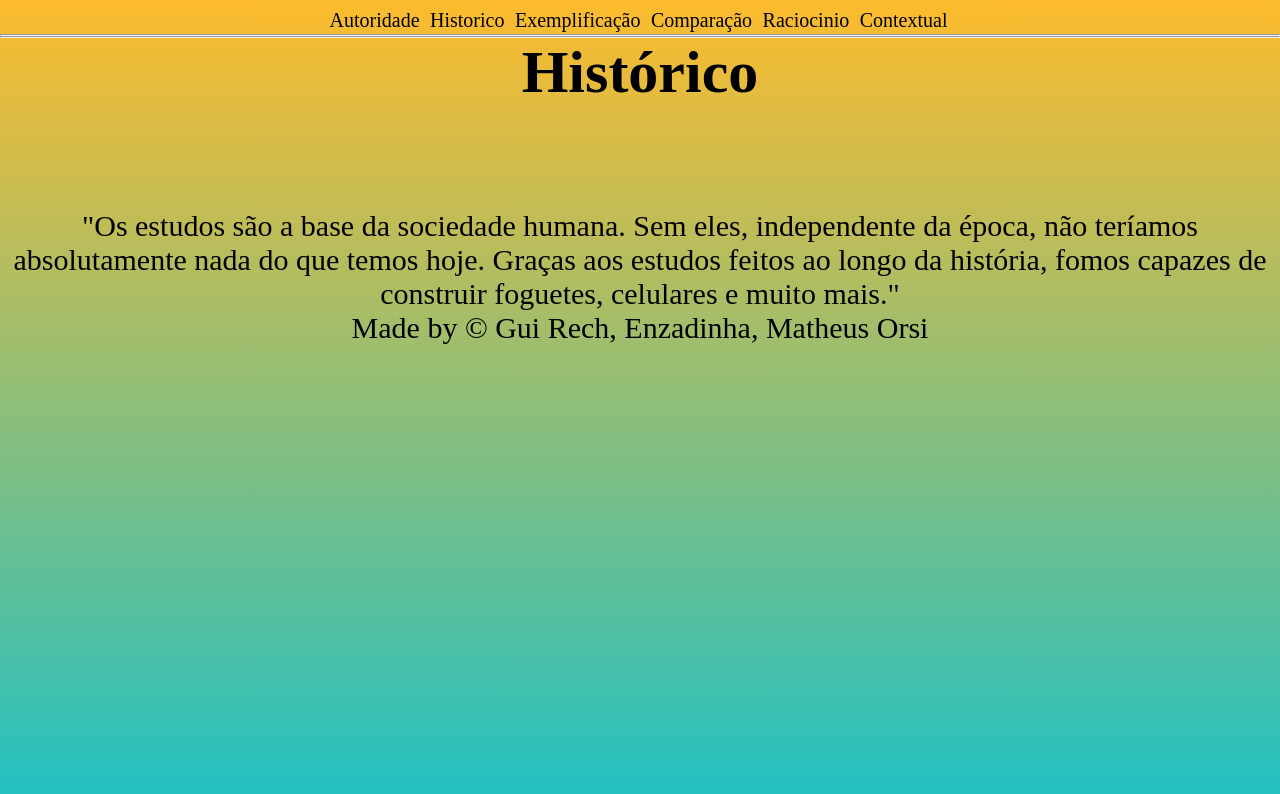
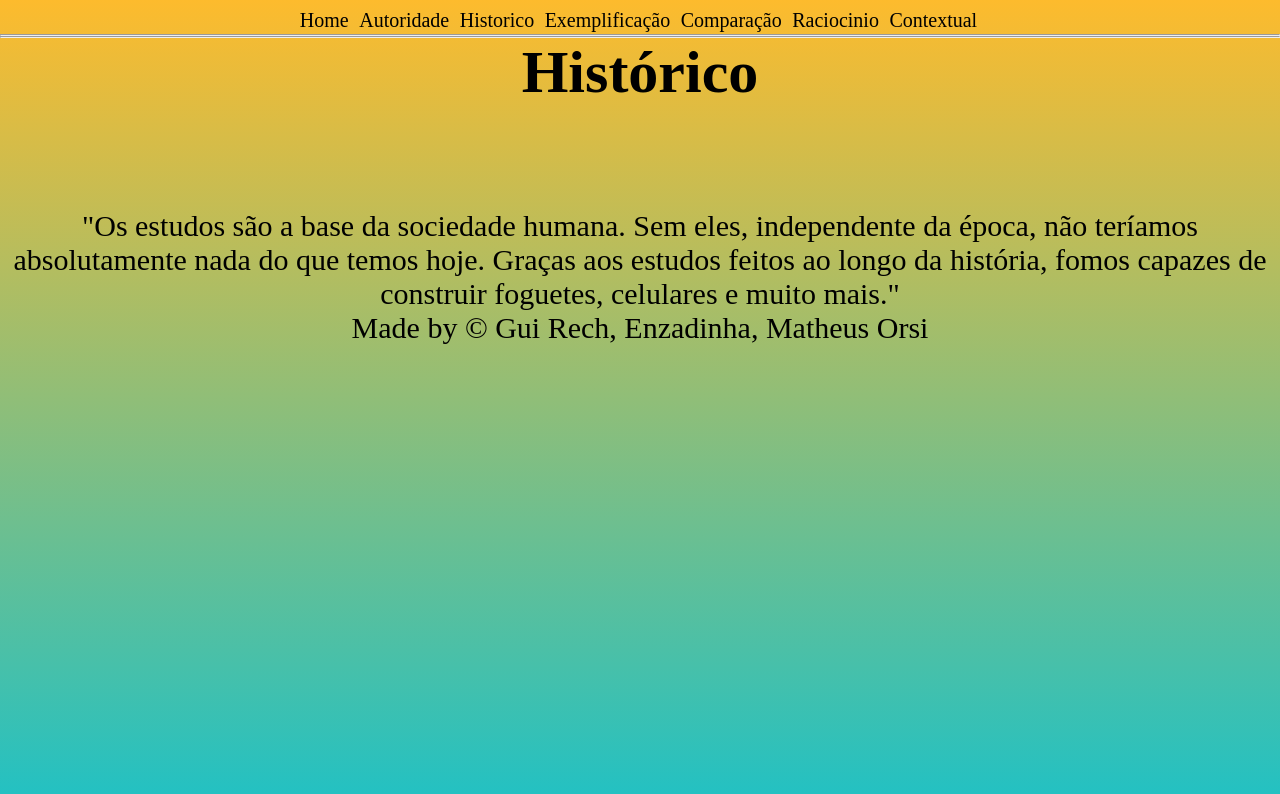
Before and after one commit to EnzoHipolito/site-portugues, a plain HTML site: page historico.html in a window 1280 px wide. Drawn offline with Linux system fonts and the light colour scheme.

Commit message:
Segunda Versao

```diff
--- a/historico.html
+++ b/historico.html
@@ -10,7 +10,8 @@
 <body>
     <header>
         <nav>
-            <a href="index.html">Autoridade</a>
+            <a href="index.html">Home</a>
+            <a href="autoridade.html">Autoridade</a>
             <a href="historico.html">Historico</a>
             <a href="exemplificacao.html">Exemplificação</a>
             <a href="comparacao.html">Comparação</a>
```
Also changed, not shown: autoridade.html (+2 -1 lines), comparacao.html (+2 -1 lines), contextual.html (+2 -1 lines), exemplificacao.html (+2 -1 lines), raciocinio.html (+2 -1 lines).
